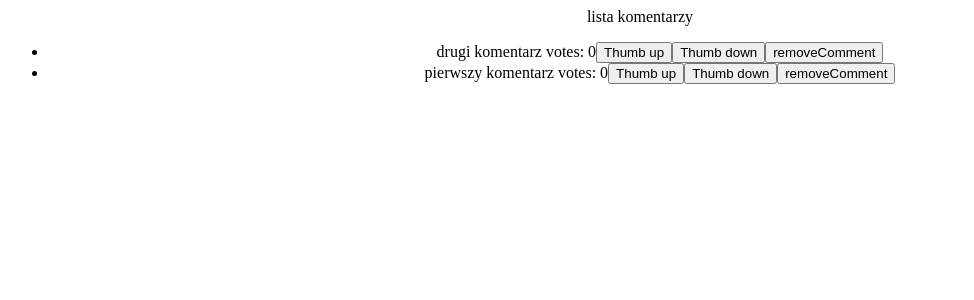
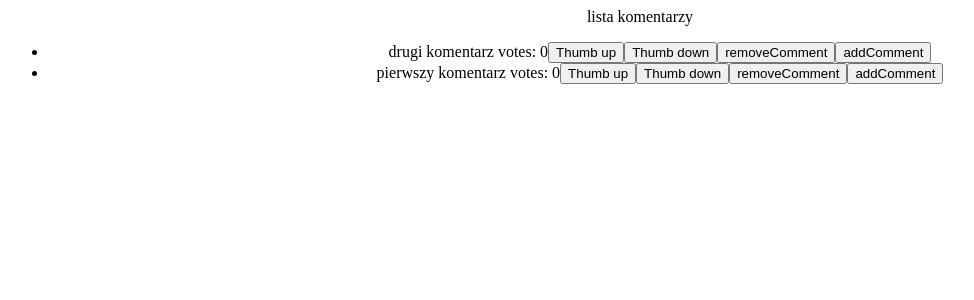
Before and after one commit to Tobiasz12/-React-i-Redux, a React (Create React App) app: page / in a window 1280 px wide. Shown: the top 300 px of the page, without its empty margins (0-974 px from the left). Built offline with nearby package versions, Linux system fonts and the light colour scheme.

Commit message:
task 7.7

```diff
--- a/src/components/Comment.js
+++ b/src/components/Comment.js
@@ -1,11 +1,12 @@
 import React from 'react';
 
-const Comment = ({text, votes, id, thumbUpComment, thumbsDown, removeComment}) =>
+const Comment = ({text, votes, id, thumbUpComment, thumbsDown, removeComment, addComment}) =>
   <li>
     {text} <span>votes: {votes}</span>
     <button onClick={() => thumbUpComment(id)}>Thumb up</button>
     <button onClick={() => thumbsDown(id)}>Thumb down</button>
     <button onClick={() => removeComment(id)}>removeComment</button>
+    <button onClick={() => addComment(text)}>addComment</button>
   </li>;
 
 export default Comment;
--- a/src/components/CommentContainer.js
+++ b/src/components/CommentContainer.js
@@ -5,8 +5,8 @@ import {thumbUpComment, thumbsDown, removeComment, addComment} from '../actions/
 const mapDispatchToProps = dispatch => ({
   thumbUpComment: (id) => dispatch(thumbUpComment(id)),
   thumbsDown: (id) => dispatch(thumbsDown(id)),
-  removeComment: (id) => dispatch(removeComment(id))
-
+  removeComment: (id) => dispatch(removeComment(id)),
+  addComment: (text) => dispatch(addComment(text))
 });
 
 export default connect(null, mapDispatchToProps)(Comment);
```
